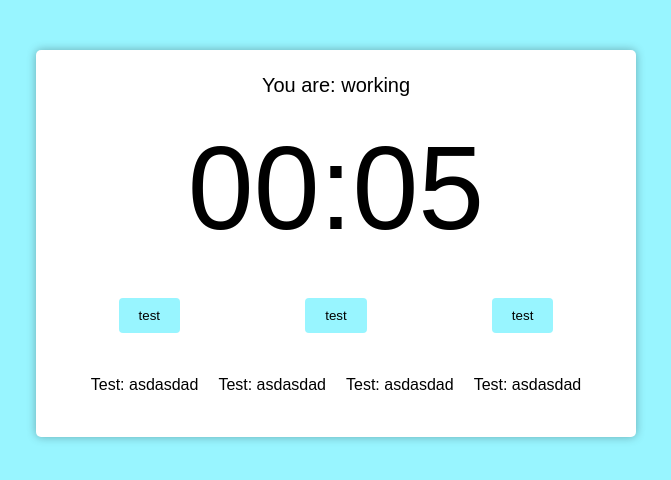
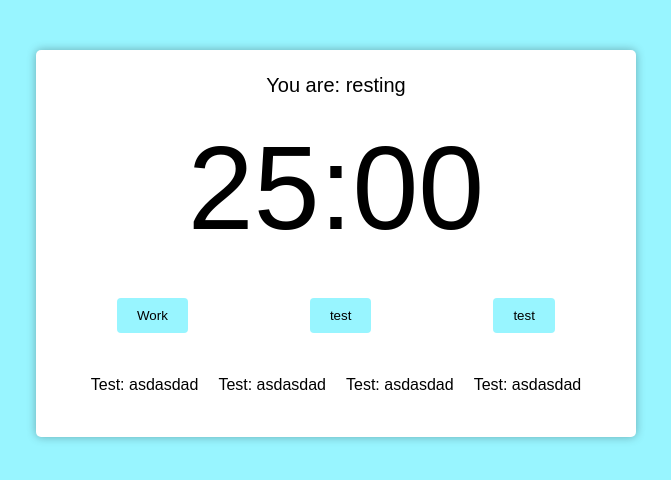
Before and after one commit to remediios/pomodoro-app, a React (Create React App) app: page / in a window 1280 px wide. Shown: the top 480 px of the page, without its empty margins (304-975 px from the left). Built offline with nearby package versions, Linux system fonts and the light colour scheme.

Commit message:
timeCounting and working boolean values to invoke button calls and handle background color change on resting and working modes

```diff
--- a/src/App.tsx
+++ b/src/App.tsx
@@ -5,7 +5,7 @@
   return (
     <div className="container">
       <PomodoroTimer
-        defaultPomodoroTime={10}
+        defaultPomodoroTime={1500}
         shortRestTime={300}
         longRestTime={900}
         cycles={4}
--- a/src/components/PomodoroTimer.tsx
+++ b/src/components/PomodoroTimer.tsx
@@ -1,4 +1,4 @@
-import React, { useState } from 'react';
+import React, { useEffect, useState } from 'react';
 import { useInterval } from '../hooks/useInterval';
 import Button from './Button';
 import Timer from './Timer';
@@ -11,17 +11,32 @@
 }
 function PomodoroTimer({ defaultPomodoroTime }: Props): JSX.Element {
   const [mainTime, setMainTime] = useState(defaultPomodoroTime);
-  useInterval(() => {
-    if (mainTime === 0) return;
-    setMainTime(mainTime - 1);
-  }, 1000);
+  const [timeCounting, setTimeCounting] = useState(false);
+  const [working, setWorking] = useState(false);
+
+  useEffect(() => {
+    if (working) document.body.classList.add('working');
+  }, [working]);
+
+  useInterval(
+    () => {
+      if (mainTime === 0) return;
+      setMainTime(mainTime - 1);
+    },
+    timeCounting ? 1000 : null,
+  );
+
+  const handleWorkConfig = () => {
+    setTimeCounting(true);
+    setWorking(true);
+  };
 
   return (
     <div className="pomodoro">
-      <h2>You are: working</h2>
+      <h2>You are: resting</h2>
       <Timer time={mainTime} />
       <div className="controls">
-        <Button text="test" onClick={() => console.log('test')} />
+        <Button text="Work" onClick={handleWorkConfig} />
         <Button text="test" onClick={() => console.log('test')} />
         <Button text="test" onClick={() => console.log('test')} />
       </div>
```
